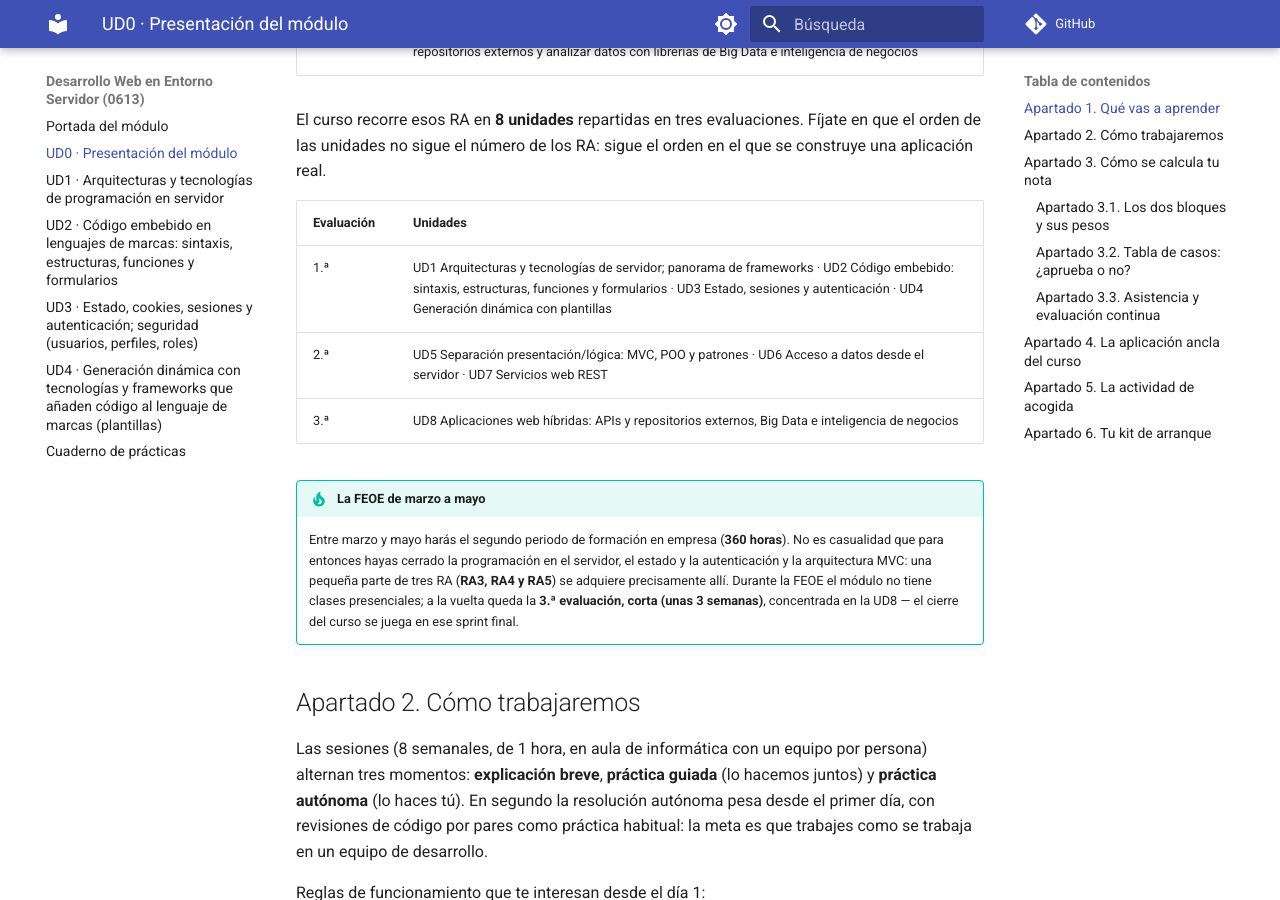
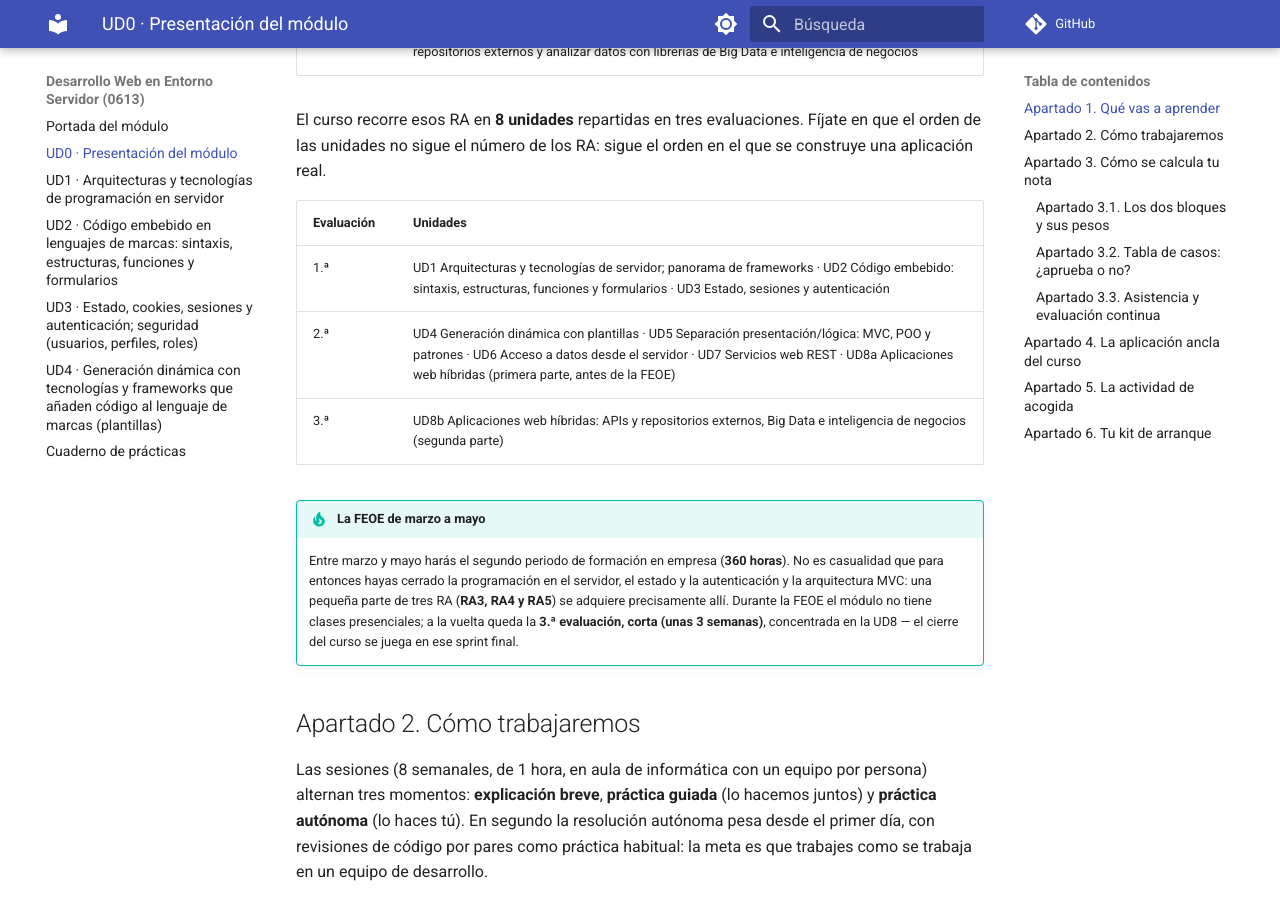
Before and after one commit to codigoRonin/apuntes-daw, an MkDocs documentation site: the page built from docs/desarrollo-web-en-entorno-servidor/ud0-presentacion.md, in a window 1280 px wide and 900 px high, scrolled down 1484 px. Built offline with MkDocs 1.6.1 and Material for MkDocs 9.7.7, drawn with Linux system fonts in a browser that asks for light colours; comment, search, counter and statistics services are not loaded; some of the changed text lies outside the part shown.

Commit message:
DWES UD0: la UD4 pasa a la 2.ª evaluación; UD8a y UD8b; el caso de la UD4

```diff
--- a/docs/desarrollo-web-en-entorno-servidor/ud0-presentacion.md
+++ b/docs/desarrollo-web-en-entorno-servidor/ud0-presentacion.md
@@ -31,9 +31,9 @@ El curso recorre esos RA en **8 unidades** repartidas en tres evaluaciones. Fíj
 
 | Evaluación | Unidades |
 |---|---|
-| 1.ª | UD1 Arquitecturas y tecnologías de servidor; panorama de frameworks · UD2 Código embebido: sintaxis, estructuras, funciones y formularios · UD3 Estado, sesiones y autenticación · UD4 Generación dinámica con plantillas |
-| 2.ª | UD5 Separación presentación/lógica: MVC, POO y patrones · UD6 Acceso a datos desde el servidor · UD7 Servicios web REST |
-| 3.ª | UD8 Aplicaciones web híbridas: APIs y repositorios externos, Big Data e inteligencia de negocios |
+| 1.ª | UD1 Arquitecturas y tecnologías de servidor; panorama de frameworks · UD2 Código embebido: sintaxis, estructuras, funciones y formularios · UD3 Estado, sesiones y autenticación |
+| 2.ª | UD4 Generación dinámica con plantillas · UD5 Separación presentación/lógica: MVC, POO y patrones · UD6 Acceso a datos desde el servidor · UD7 Servicios web REST · UD8a Aplicaciones web híbridas (primera parte, antes de la FEOE) |
+| 3.ª | UD8b Aplicaciones web híbridas: APIs y repositorios externos, Big Data e inteligencia de negocios (segunda parte) |
 
 !!! tip "La FEOE de marzo a mayo"
     Entre marzo y mayo harás el segundo periodo de formación en empresa (**360 horas**). No es casualidad que para entonces hayas cerrado la programación en el servidor, el estado y la autenticación y la arquitectura MVC: una pequeña parte de tres RA (**RA3, RA4 y RA5**) se adquiere precisamente allí. Durante la FEOE el módulo no tiene clases presenciales; a la vuelta queda la **3.ª evaluación, corta (unas 3 semanas)**, concentrada en la UD8 — el cierre del curso se juega en ese sprint final.
@@ -101,7 +101,7 @@ Si suspendes una evaluación, la recuperación se organiza sobre los **RA no sup
 
 ## Apartado 4. La aplicación ancla del curso
 
-Hasta la UD5 no hay una aplicación común: la teoría de la UD1 a la UD3 sigue un caso hilo, el Club de Montaña Os Ibones, y cada actividad evaluativa se hace sobre un caso distinto: una academia de idiomas, una protectora de animales, una escuela de música. No es casualidad: razonar sobre un dominio que no conocías es exactamente lo que te pedirá cualquier empresa. A partir de la **UD6**, ya en la 2.ª evaluación, lo que construyas girará sobre una misma **aplicación web ancla**: un dominio realista de nuestro entorno productivo, con una **base de datos de partida** — un sistema heredado que recibirás al arrancar, esquema y datos incluidos, como cuando llegas a una empresa y el sistema ya existe antes que tú. El dominio concreto se presenta y se decide en el aula antes de esa unidad; desde ahí, la aplicación crece unidad a unidad.
+Hasta la UD5 no hay una aplicación común: la teoría de la UD1 a la UD4 sigue un caso hilo, el Club de Montaña Os Ibones, y cada actividad evaluativa se hace sobre un caso distinto: una academia de idiomas, una protectora de animales, una escuela de música, un certamen de fotografía. No es casualidad: razonar sobre un dominio que no conocías es exactamente lo que te pedirá cualquier empresa. A partir de la **UD6**, ya en la 2.ª evaluación, lo que construyas girará sobre una misma **aplicación web ancla**: un dominio realista de nuestro entorno productivo, con una **base de datos de partida** — un sistema heredado que recibirás al arrancar, esquema y datos incluidos, como cuando llegas a una empresa y el sistema ya existe antes que tú. El dominio concreto se presenta y se decide en el aula antes de esa unidad; desde ahí, la aplicación crece unidad a unidad.
 
 | Tramo | Qué construyes |
 |---|---|
```
